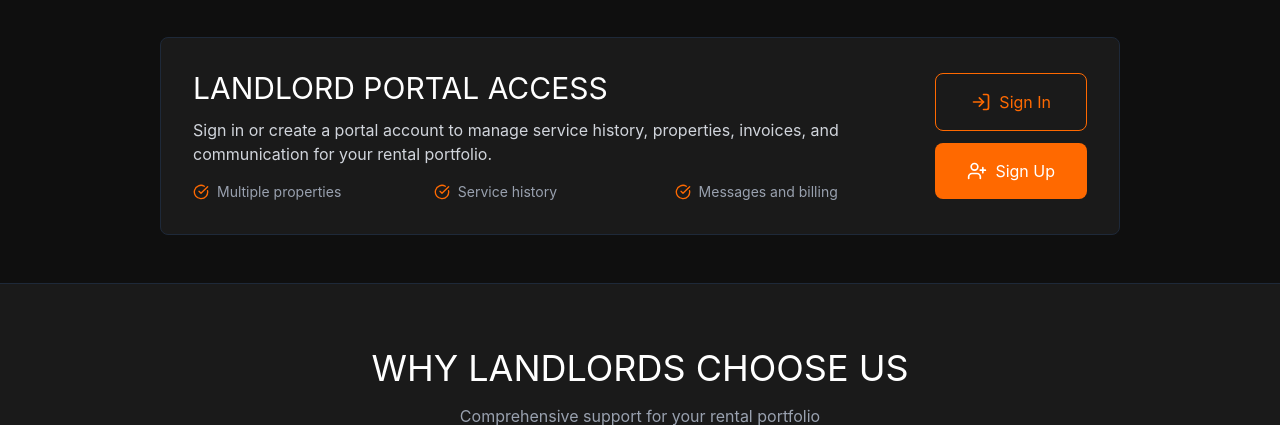
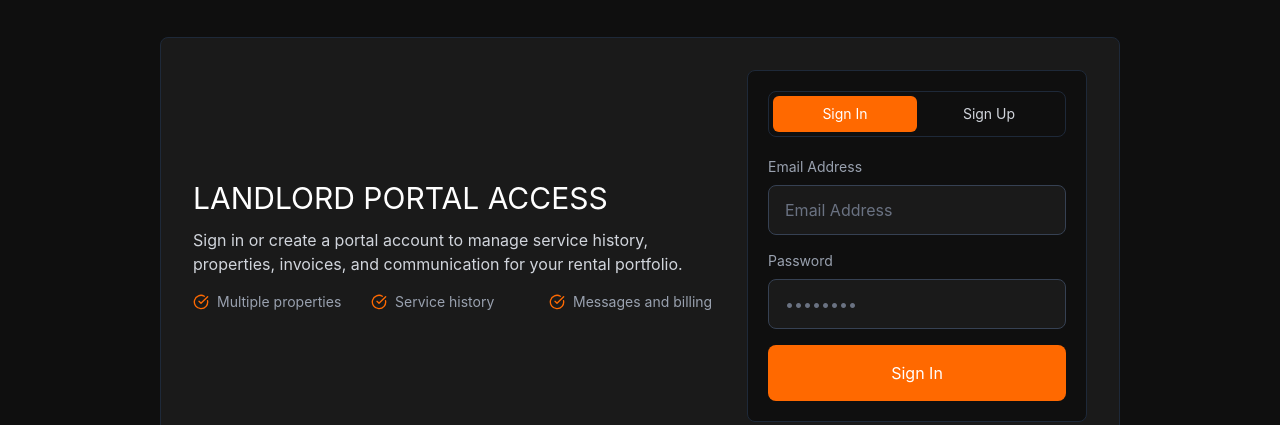
Before and after one commit to Bozo012/premier-property-maintenance, a React (Vite) app: page /rental-properties in a window 1280 px wide. Shown: the part 527-952 px from the top of the page. Built offline with nearby package versions, Linux system fonts and the light colour scheme; no server answers.

Commit message:
fix: add rental portal signup form

```diff
--- a/src/app/pages/RentalProperties.tsx
+++ b/src/app/pages/RentalProperties.tsx
@@ -1,3 +1,4 @@
+import { useState } from "react";
 import { Link } from "react-router-dom";
 import {
   Building2,
@@ -11,19 +12,18 @@ import {
   DollarSign,
   Star,
   TrendingUp,
-  LogIn,
-  UserPlus,
 } from "lucide-react";
 
 import { useWebsiteContent } from "../content/website-content-provider";
 import { buildPhoneHref } from "../config/contact";
-import { buildCustomerPortalModePath } from "../portal/portal-handoff";
+import { buildPortalFormAction, type PortalAuthMode } from "../portal/portal-handoff";
 
 export default function RentalProperties() {
   const {
     content: { settings },
   } = useWebsiteContent();
   const phoneHref = buildPhoneHref(settings.phoneE164);
+  const [portalMode, setPortalMode] = useState<PortalAuthMode>("signin");
   const benefits = [
     {
       icon: Clock,
@@ -167,21 +167,81 @@ export default function RentalProperties() {
                   </span>
                 </div>
               </div>
-              <div className="flex flex-col sm:flex-row lg:flex-col gap-3">
-                <Link
-                  to={buildCustomerPortalModePath("signin")}
-                  className="flex items-center justify-center gap-2 px-8 py-4 border border-orange-500 text-orange-500 hover:bg-orange-500 hover:text-white rounded-lg transition-colors whitespace-nowrap"
-                >
-                  <LogIn className="w-5 h-5" />
-                  <span>Sign In</span>
-                </Link>
-                <Link
-                  to={buildCustomerPortalModePath("signup")}
-                  className="flex items-center justify-center gap-2 px-8 py-4 bg-orange-500 hover:bg-orange-600 text-white rounded-lg transition-colors whitespace-nowrap"
-                >
-                  <UserPlus className="w-5 h-5" />
-                  <span>Sign Up</span>
-                </Link>
+              <div className="bg-[#0f0f0f] border border-gray-800 rounded-lg p-5 min-w-0 lg:min-w-[340px]">
+                <div className="flex rounded-lg border border-gray-800 p-1 mb-5">
+                  <button
+                    type="button"
+                    onClick={() => setPortalMode("signin")}
+                    className={`flex-1 rounded-md px-3 py-2 text-sm transition-colors ${
+                      portalMode === "signin" ? "bg-orange-500 text-white" : "text-gray-300 hover:text-white"
+                    }`}
+                  >
+                    Sign In
+                  </button>
+                  <button
+                    type="button"
+                    onClick={() => setPortalMode("signup")}
+                    className={`flex-1 rounded-md px-3 py-2 text-sm transition-colors ${
+                      portalMode === "signup" ? "bg-orange-500 text-white" : "text-gray-300 hover:text-white"
+                    }`}
+                  >
+                    Sign Up
+                  </button>
+                </div>
+                <form action={buildPortalFormAction(portalMode)} method="post" className="space-y-4">
+                  <input type="hidden" name="source" value="marketing-rental-properties" />
+                  {portalMode === "signup" ? (
+                    <div>
+                      <label htmlFor="rental-portal-full-name" className="block text-sm text-gray-400 mb-2">
+                        Full Name
+                      </label>
+                      <input
+                        id="rental-portal-full-name"
+                        name="fullName"
+                        type="text"
+                        required
+                        autoComplete="name"
+                        className="w-full px-4 py-3 bg-[#1a1a1a] border border-gray-700 rounded-lg text-white placeholder-gray-500 focus:outline-none focus:border-orange-500"
+                        placeholder="Full Name"
+                      />
+                    </div>
+                  ) : null}
+                  <div>
+                    <label htmlFor="rental-portal-email" className="block text-sm text-gray-400 mb-2">
+                      Email Address
+                    </label>
+                    <input
+                      id="rental-portal-email"
+                      name="email"
+                      type="email"
+                      required
+                      autoComplete="email"
+                      className="w-full px-4 py-3 bg-[#1a1a1a] border border-gray-700 rounded-lg text-white placeholder-gray-500 focus:outline-none focus:border-orange-500"
+                      placeholder="Email Address"
+                    />
+                  </div>
+                  <div>
+                    <label htmlFor="rental-portal-password" className="block text-sm text-gray-400 mb-2">
+                      Password
+                    </label>
+                    <input
+                      id="rental-portal-password"
+                      name="password"
+                      type="password"
+                      required
+                      minLength={portalMode === "signup" ? 8 : undefined}
+                      autoComplete={portalMode === "signin" ? "current-password" : "new-password"}
+                      className="w-full px-4 py-3 bg-[#1a1a1a] border border-gray-700 rounded-lg text-white placeholder-gray-500 focus:outline-none focus:border-orange-500"
+                      placeholder="••••••••"
+                    />
+                  </div>
+                  <button
+                    type="submit"
+                    className="w-full px-8 py-4 bg-orange-500 hover:bg-orange-600 text-white rounded-lg transition-colors"
+                  >
+                    {portalMode === "signin" ? "Sign In" : "Sign Up"}
+                  </button>
+                </form>
               </div>
             </div>
           </div>
```
